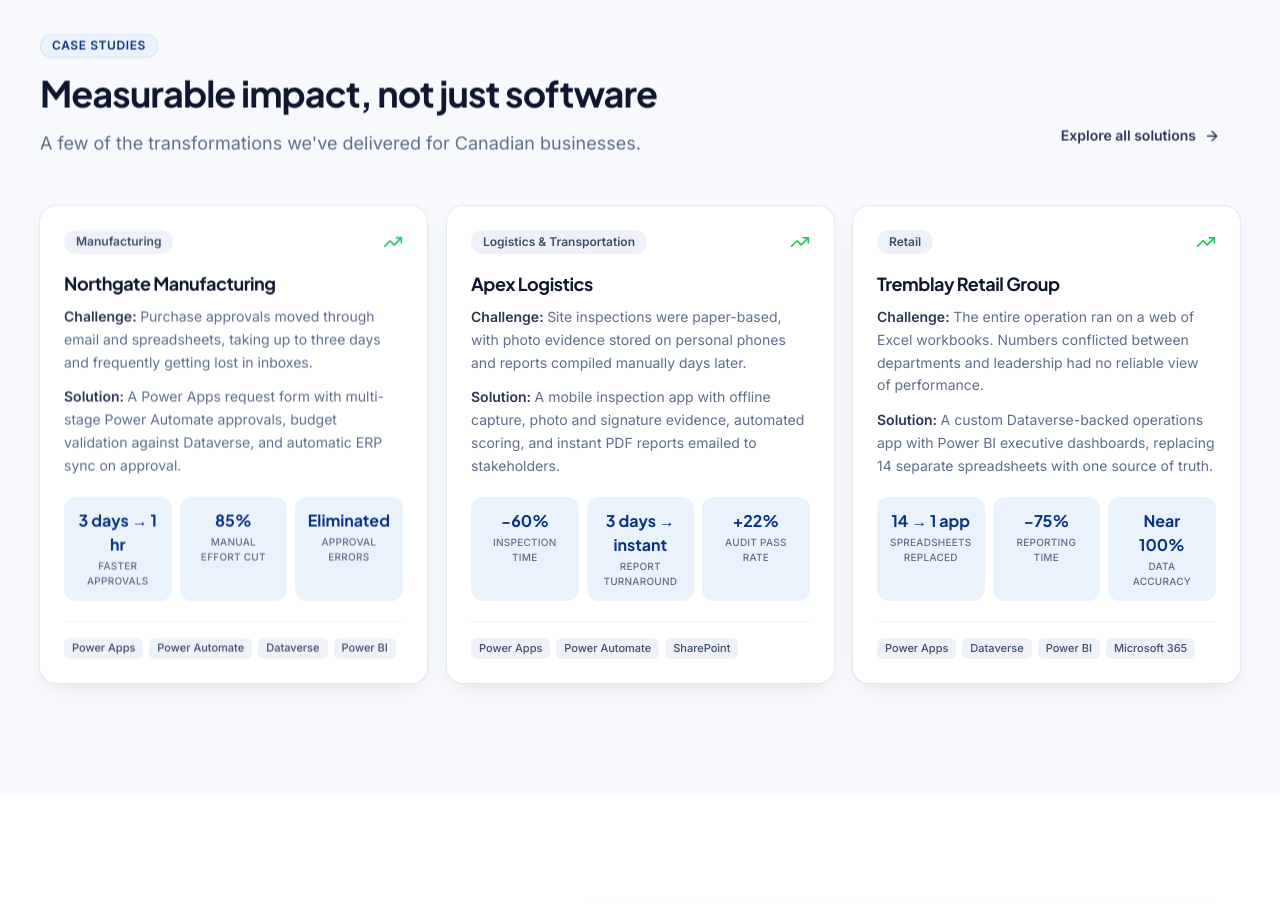
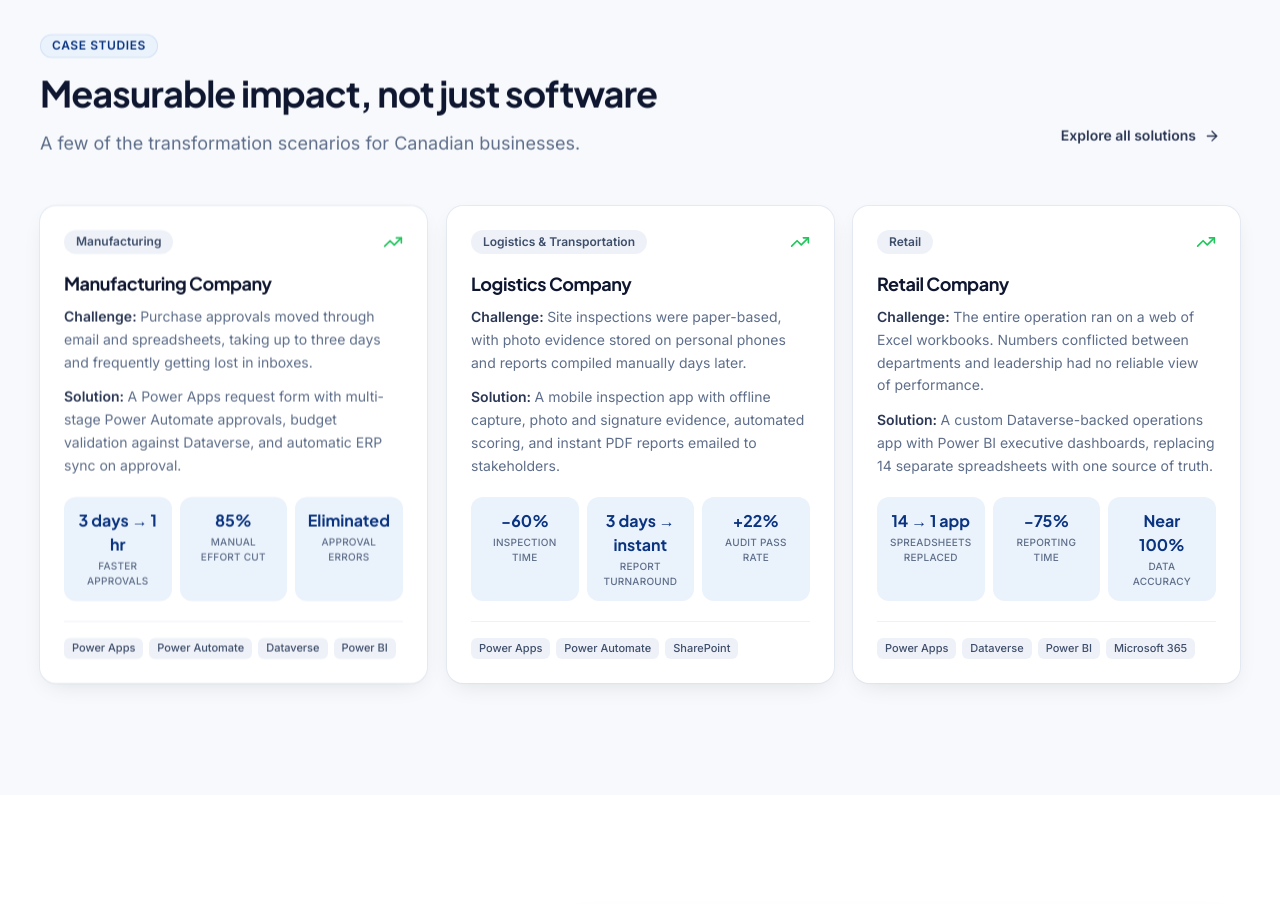
Before and after one commit to jpaulkaito/JKAppTechWebsite, a React (Vite) app: page / in a window 1280 px wide. Shown: the part 3940-4844 px from the top of the page. Built offline with nearby package versions, Linux system fonts and the light colour scheme.

Commit message:
Updated Case Studies

```diff
--- a/src/components/sections/CaseStudiesSection.tsx
+++ b/src/components/sections/CaseStudiesSection.tsx
@@ -14,7 +14,7 @@
               Measurable impact, not just software
             </h2>
             <p className="mt-4 text-lg text-ink-500 dark:text-ink-400">
-              A few of the transformations we've delivered for Canadian businesses.
+              A few of the transformation scenarios for Canadian businesses.
             </p>
           </div>
           <button onClick={() => navigateTo('/solutions')} className="btn-ghost shrink-0">
--- a/src/data/caseStudies.ts
+++ b/src/data/caseStudies.ts
@@ -11,7 +11,7 @@
 export const CASE_STUDIES: CaseStudy[] = [
   {
     slug: 'northgate-manufacturing',
-    client: 'Northgate Manufacturing',
+    client: 'Manufacturing Company',
     industry: 'Manufacturing',
     challenge:
       'Purchase approvals moved through email and spreadsheets, taking up to three days and frequently getting lost in inboxes.',
@@ -26,7 +26,7 @@
   },
   {
     slug: 'apex-logistics',
-    client: 'Apex Logistics',
+    client: 'Logistics Company',
     industry: 'Logistics & Transportation',
     challenge:
       'Site inspections were paper-based, with photo evidence stored on personal phones and reports compiled manually days later.',
@@ -41,7 +41,7 @@
   },
   {
     slug: 'tremblay-retail',
-    client: 'Tremblay Retail Group',
+    client: 'Retail Company',
     industry: 'Retail',
     challenge:
       'The entire operation ran on a web of Excel workbooks. Numbers conflicted between departments and leadership had no reliable view of performance.',
```
